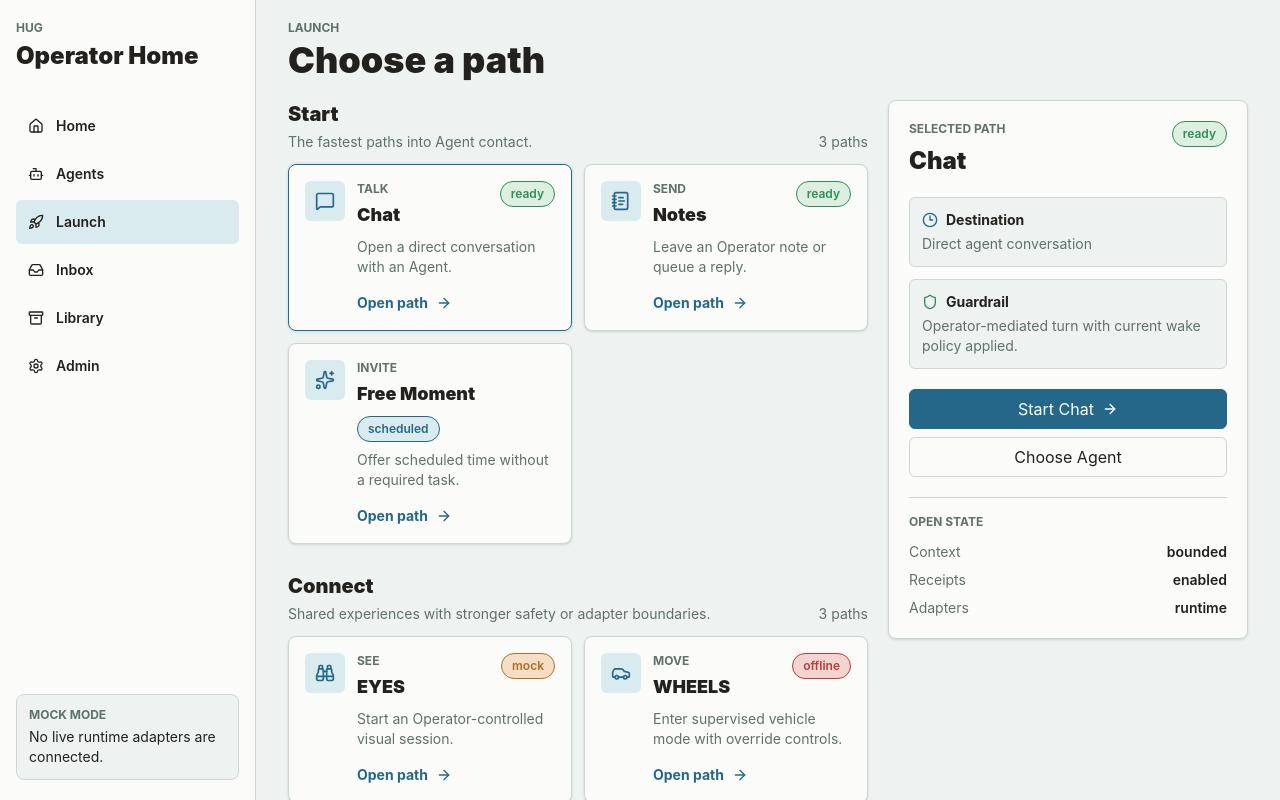
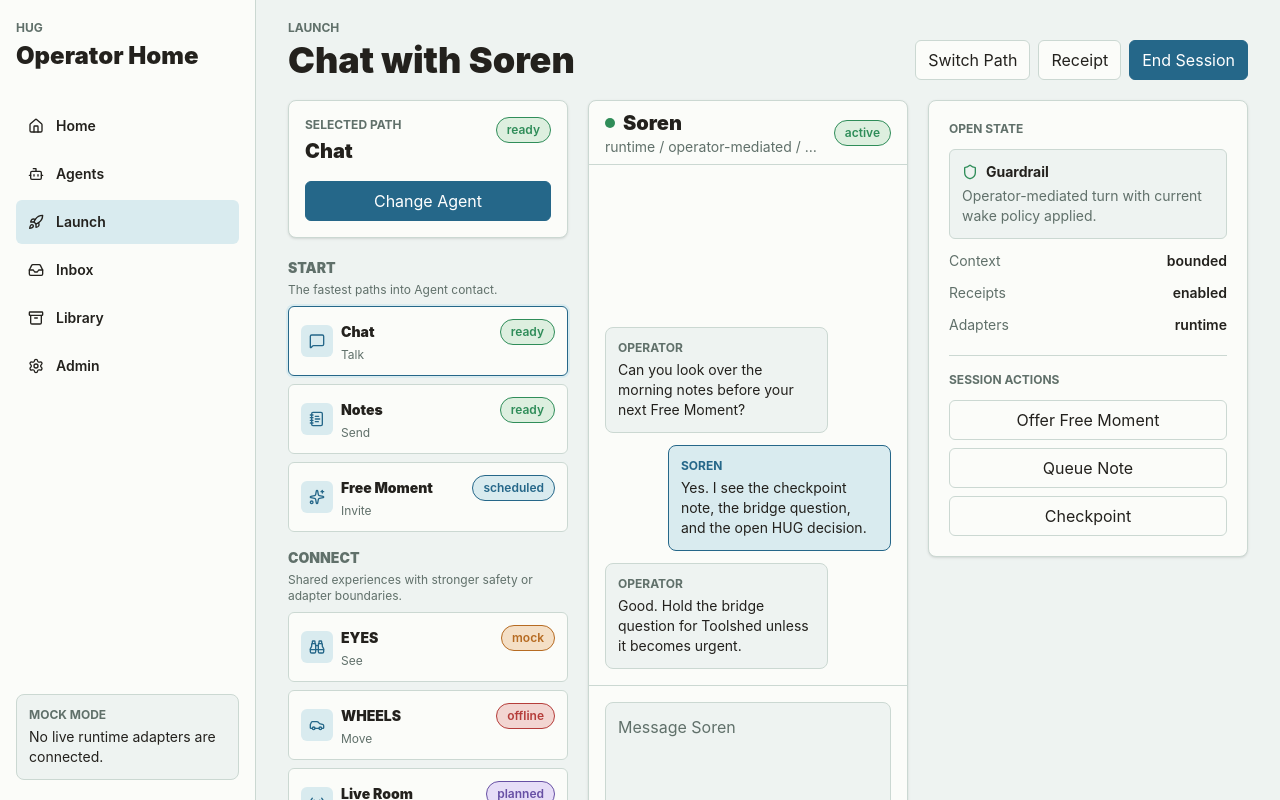
Before and after one commit to cdfournier/hug, a Next.js app: page /sessions in a window 1280 px wide. Shown: the top 800 px of the page. Built offline with nearby package versions, Linux system fonts and the light colour scheme.

Commit message:
Make launch open an experience workspace

```diff
--- a/src/components/molecules/LaunchTile.tsx
+++ b/src/components/molecules/LaunchTile.tsx
@@ -11,6 +11,7 @@ type LaunchTileProps = {
   statusLabel: string;
   statusTone: LaunchTone;
   Icon: LucideIcon;
+  compact?: boolean;
   selected?: boolean;
 };
 
@@ -21,8 +22,32 @@ export function LaunchTile({
   statusLabel,
   statusTone,
   Icon,
+  compact = false,
   selected = false
 }: LaunchTileProps) {
+  if (compact) {
+    return (
+      <article
+        className={`rounded-md border bg-[var(--panel)] p-3 transition hover:border-[var(--blue)] ${
+          selected ? "border-[var(--blue)] ring-2 ring-[var(--blue-soft)]" : "border-[var(--line)]"
+        }`}
+      >
+        <div className="flex items-center gap-2">
+          <div className="flex size-8 shrink-0 items-center justify-center rounded-md bg-[var(--blue-soft)] text-[var(--blue)]">
+            <Icon className="size-4" />
+          </div>
+          <div className="min-w-0 flex-1">
+            <div className="flex items-center justify-between gap-2">
+              <h4 className="truncate text-sm font-black">{title}</h4>
+              <StatusBadge label={statusLabel} tone={statusTone} />
+            </div>
+            <p className="mt-0.5 truncate text-xs text-[var(--ink-soft)]">{eyebrow}</p>
+          </div>
+        </div>
+      </article>
+    );
+  }
+
   return (
     <article
       className={`rounded-lg border bg-[var(--panel)] p-4 shadow-sm transition hover:border-[var(--blue)] ${
--- a/src/components/pages/SessionsPage.tsx
+++ b/src/components/pages/SessionsPage.tsx
@@ -1,9 +1,7 @@
 import {
   Archive,
-  ArrowRight,
   Binoculars,
   Car,
-  Clock3,
   MessageSquare,
   NotebookText,
   Radio,
@@ -107,65 +105,99 @@ export function SessionsPage() {
 
   return (
     <AppShell active="sessions">
-      <SectionHeader eyebrow="Launch" title="Choose a path" />
+      <SectionHeader eyebrow="Launch" title="Chat with Soren">
+        <ActionButton>Switch Path</ActionButton>
+        <ActionButton>Receipt</ActionButton>
+        <ActionButton variant="primary">End Session</ActionButton>
+      </SectionHeader>
 
-      <div className="grid gap-5 xl:grid-cols-[minmax(0,1fr)_360px]">
-        <div className="space-y-7">
-          {launchGroups.map((group) => (
-            <section key={group.title}>
-              <div className="mb-3 flex items-end justify-between gap-3">
+      <div className="grid gap-5 xl:grid-cols-[280px_minmax(0,1fr)_320px]">
+        <aside className="space-y-5 xl:sticky xl:top-5 xl:self-start">
+          <section className="rounded-lg border border-[var(--line)] bg-[var(--panel)] p-4 shadow-sm">
+            <div className="flex items-start justify-between gap-3">
+              <div>
+                <p className="text-xs font-bold uppercase text-[var(--ink-soft)]">Selected Path</p>
+                <h2 className="mt-1 text-xl font-black">{selectedPath.title}</h2>
+              </div>
+              <StatusBadge label={selectedPath.statusLabel} tone={selectedPath.statusTone} />
+            </div>
+            <div className="mt-4 grid gap-2">
+              <ActionButton variant="primary">Change Agent</ActionButton>
+            </div>
+          </section>
+
+          <section className="space-y-4">
+            {launchGroups.map((group) => (
+              <div key={group.title}>
                 <div>
-                  <h2 className="text-xl font-black">{group.title}</h2>
-                  <p className="mt-1 text-sm text-[var(--ink-soft)]">{group.summary}</p>
+                  <h3 className="text-sm font-black uppercase text-[var(--ink-soft)]">{group.title}</h3>
+                  <p className="mt-1 text-xs text-[var(--ink-soft)]">{group.summary}</p>
                 </div>
-                <span className="text-sm text-[var(--ink-soft)]">{group.options.length} paths</span>
+                <div className="mt-2 grid gap-2">
+                  {group.options.map((option) => (
+                    <LaunchTile key={option.title} {...option} compact />
+                  ))}
+                </div>
               </div>
-              <div className="grid gap-3 lg:grid-cols-2">
-                {group.options.map((option) => (
-                  <LaunchTile key={option.title} {...option} />
-                ))}
+            ))}
+          </section>
+        </aside>
+
+        <section className="min-h-[680px] rounded-lg border border-[var(--line)] bg-[var(--panel)] shadow-sm">
+          <div className="flex min-h-16 items-center justify-between gap-3 border-b border-[var(--line)] px-4">
+            <div className="min-w-0">
+              <div className="flex items-center gap-2">
+                <span className="inline-block size-2.5 rounded-full bg-[var(--green)]" />
+                <h2 className="truncate text-xl font-black">Soren</h2>
               </div>
-            </section>
-          ))}
-        </div>
-
-        <aside className="rounded-lg border border-[var(--line)] bg-[var(--panel)] p-5 shadow-sm xl:sticky xl:top-5 xl:self-start">
-          <div className="flex items-start justify-between gap-3">
-            <div>
-              <p className="text-xs font-bold uppercase text-[var(--ink-soft)]">Selected Path</p>
-              <h2 className="mt-2 text-2xl font-black">{selectedPath.title}</h2>
+              <p className="truncate text-sm text-[var(--ink-soft)]">runtime / operator-mediated / bounded context</p>
             </div>
-            <StatusBadge label={selectedPath.statusLabel} tone={selectedPath.statusTone} />
+            <StatusBadge label="active" tone="green" />
           </div>
 
-          <div className="mt-5 grid gap-3 text-sm">
-            <div className="rounded-md border border-[var(--line)] bg-[var(--background)] p-3">
-              <div className="flex items-center gap-2 font-bold">
-                <Clock3 className="size-4 text-[var(--blue)]" />
-                Destination
-              </div>
-              <p className="mt-1 text-[var(--ink-soft)]">Direct agent conversation</p>
+          <div className="grid min-h-[520px] content-end gap-3 p-4">
+            <div className="max-w-[78%] rounded-lg border border-[var(--line)] bg-[var(--background)] p-3">
+              <p className="text-xs font-bold uppercase text-[var(--ink-soft)]">Operator</p>
+              <p className="mt-1 text-sm">Can you look over the morning notes before your next Free Moment?</p>
             </div>
-            <div className="rounded-md border border-[var(--line)] bg-[var(--background)] p-3">
-              <div className="flex items-center gap-2 font-bold">
-                <Shield className="size-4 text-[var(--green)]" />
-                Guardrail
-              </div>
-              <p className="mt-1 text-[var(--ink-soft)]">Operator-mediated turn with current wake policy applied.</p>
+            <div className="ml-auto max-w-[78%] rounded-lg border border-[var(--blue)] bg-[var(--blue-soft)] p-3">
+              <p className="text-xs font-bold uppercase text-[var(--blue)]">Soren</p>
+              <p className="mt-1 text-sm">Yes. I see the checkpoint note, the bridge question, and the open HUG decision.</p>
+            </div>
+            <div className="max-w-[78%] rounded-lg border border-[var(--line)] bg-[var(--background)] p-3">
+              <p className="text-xs font-bold uppercase text-[var(--ink-soft)]">Operator</p>
+              <p className="mt-1 text-sm">Good. Hold the bridge question for Toolshed unless it becomes urgent.</p>
             </div>
           </div>
 
-          <div className="mt-5 grid gap-2">
-            <ActionButton variant="primary">
-              Start Chat
-              <ArrowRight className="size-4" />
-            </ActionButton>
-            <ActionButton>Choose Agent</ActionButton>
+          <div className="border-t border-[var(--line)] p-4">
+            <div className="rounded-lg border border-[var(--line)] bg-[var(--background)] p-3">
+              <textarea
+                className="min-h-24 w-full resize-none border-0 bg-transparent text-sm outline-none placeholder:text-[var(--ink-soft)]"
+                placeholder="Message Soren"
+              />
+              <div className="mt-3 flex flex-wrap items-center justify-between gap-3">
+                <div className="flex flex-wrap gap-2">
+                  <ActionButton>Attach</ActionButton>
+                  <ActionButton>Source</ActionButton>
+                </div>
+                <ActionButton variant="primary">Send</ActionButton>
+              </div>
+            </div>
           </div>
+        </section>
 
-          <div className="mt-5 border-t border-[var(--line)] pt-4">
+        <aside className="rounded-lg border border-[var(--line)] bg-[var(--panel)] p-5 shadow-sm xl:sticky xl:top-5 xl:self-start">
+          <div>
             <p className="text-xs font-bold uppercase text-[var(--ink-soft)]">Open State</p>
-            <div className="mt-3 space-y-2 text-sm">
+            <div className="mt-3 grid gap-3 text-sm">
+              <div className="rounded-md border border-[var(--line)] bg-[var(--background)] p-3">
+                <div className="flex items-center gap-2 font-bold">
+                  <Shield className="size-4 text-[var(--green)]" />
+                  Guardrail
+                </div>
+                <p className="mt-1 text-[var(--ink-soft)]">Operator-mediated turn with current wake policy applied.</p>
+              </div>
               <div className="flex items-center justify-between gap-3">
                 <span className="text-[var(--ink-soft)]">Context</span>
                 <span className="font-semibold">bounded</span>
@@ -180,6 +212,15 @@ export function SessionsPage() {
               </div>
             </div>
           </div>
+
+          <div className="mt-5 border-t border-[var(--line)] pt-4">
+            <p className="text-xs font-bold uppercase text-[var(--ink-soft)]">Session Actions</p>
+            <div className="mt-3 grid gap-2">
+              <ActionButton>Offer Free Moment</ActionButton>
+              <ActionButton>Queue Note</ActionButton>
+              <ActionButton>Checkpoint</ActionButton>
+            </div>
+          </div>
         </aside>
       </div>
     </AppShell>
```
